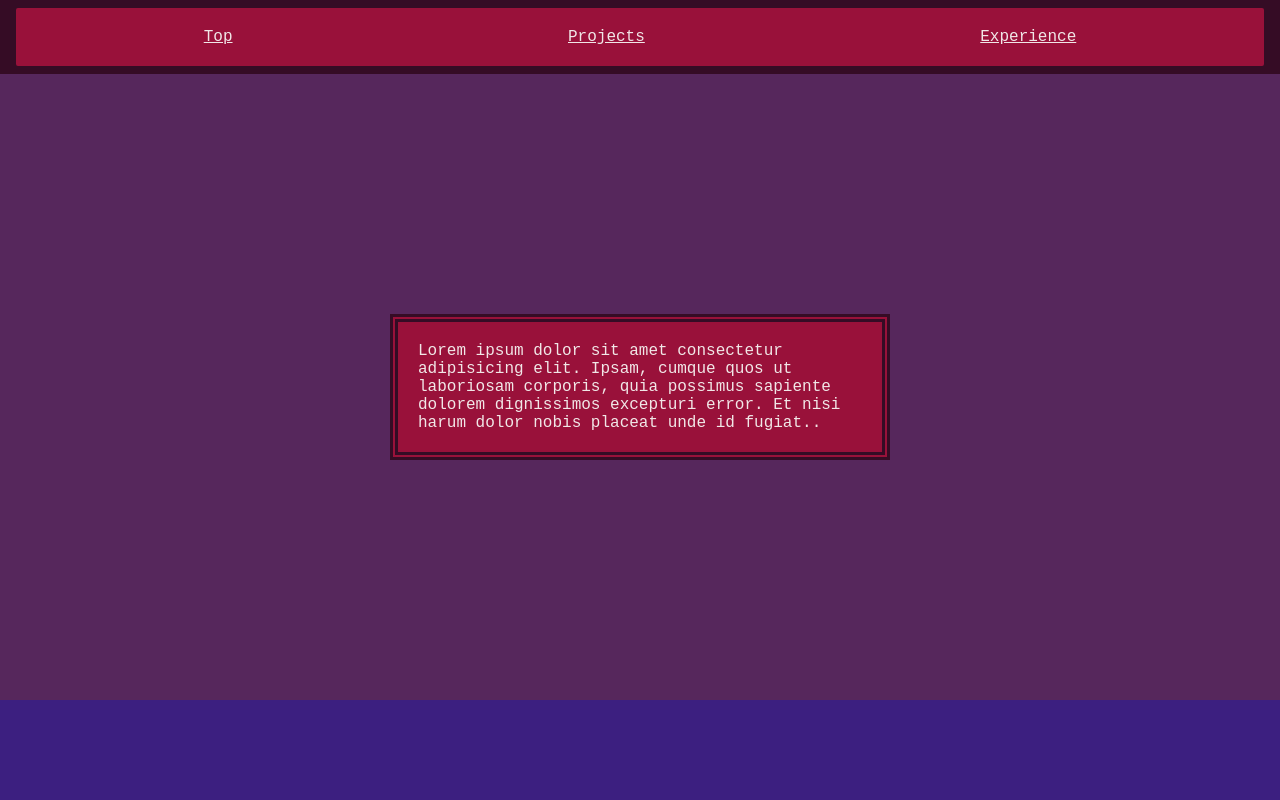
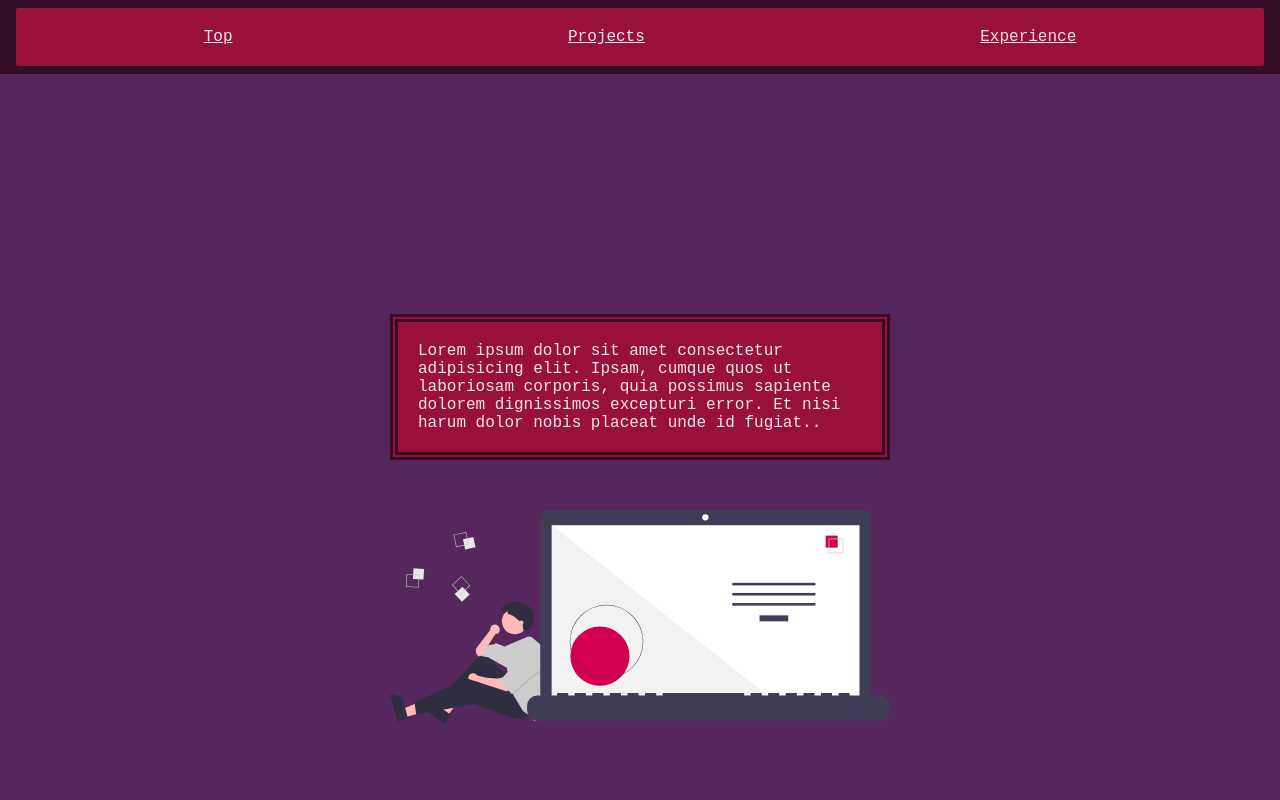
Before and after one commit to xhulia16/hoxton-html-my-portfolio-media, a plain HTML site: page index.html in a window 1280 px wide. Shown: the top 800 px of the page. Drawn offline with Linux system fonts and the light colour scheme.

Commit message:
added svg image in main

```diff
--- a/index.css
+++ b/index.css
@@ -33,6 +33,10 @@
         display: grid;
     place-items: center;
         padding: 15rem 1rem;
+      }
+      .svg-image{
+        width:500px;
+        margin:50px;
       }
 
       .description{
--- a/index.html
+++ b/index.html
@@ -21,6 +21,7 @@
         <div class="description">
         <p id="header-top">Lorem ipsum dolor sit amet consectetur adipisicing elit. Ipsam, cumque quos ut laboriosam corporis, quia possimus sapiente dolorem dignissimos excepturi error. Et nisi harum dolor nobis placeat unde id fugiat..</p>
         </div>
+    <img class="svg-image" src="./svgImage.svg" alt="image"/>
     </div>
     <div class="projects">
         <ul class="project-list" id="header-projects">
```
Also changed, not shown: svgImage.svg (added).
